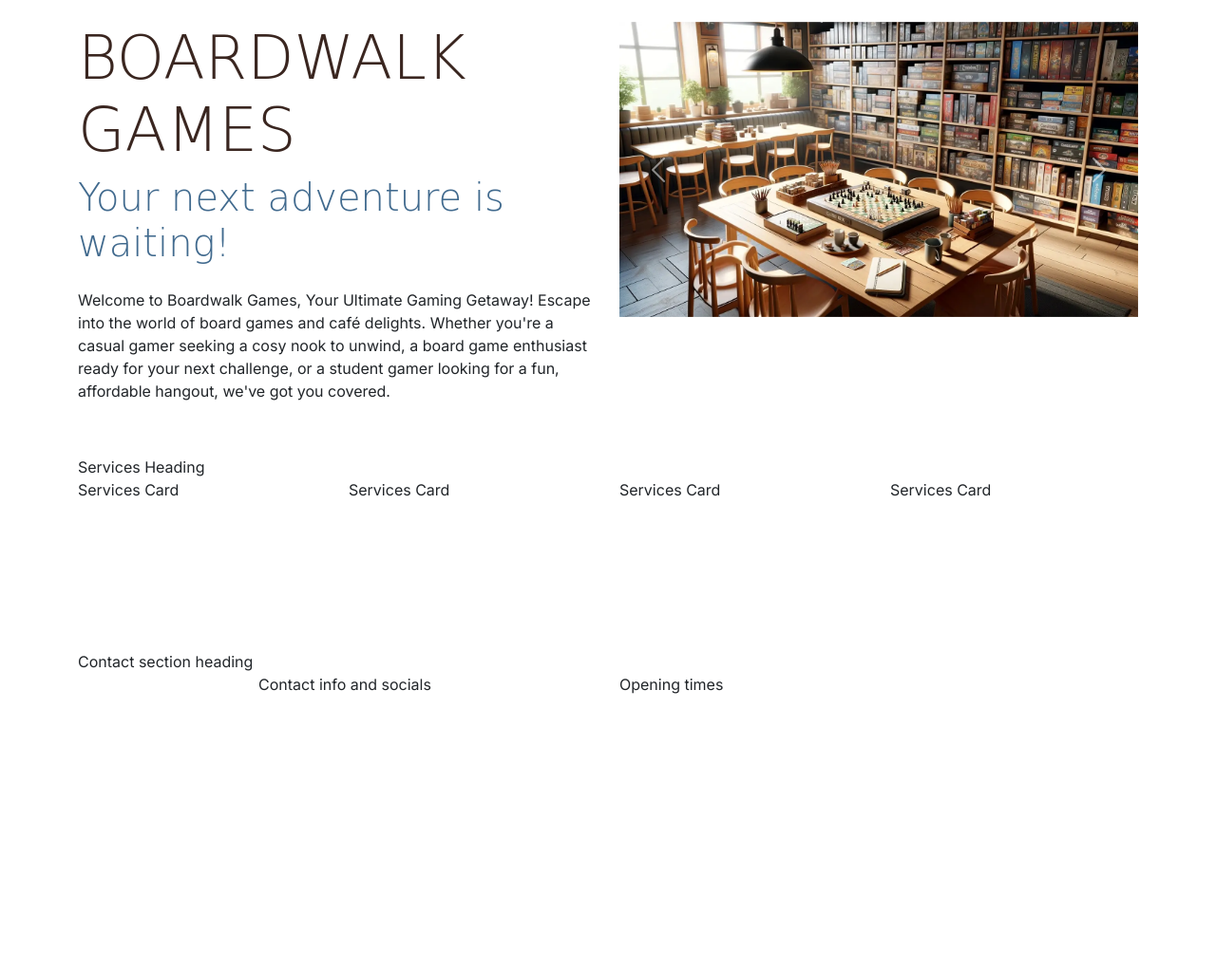
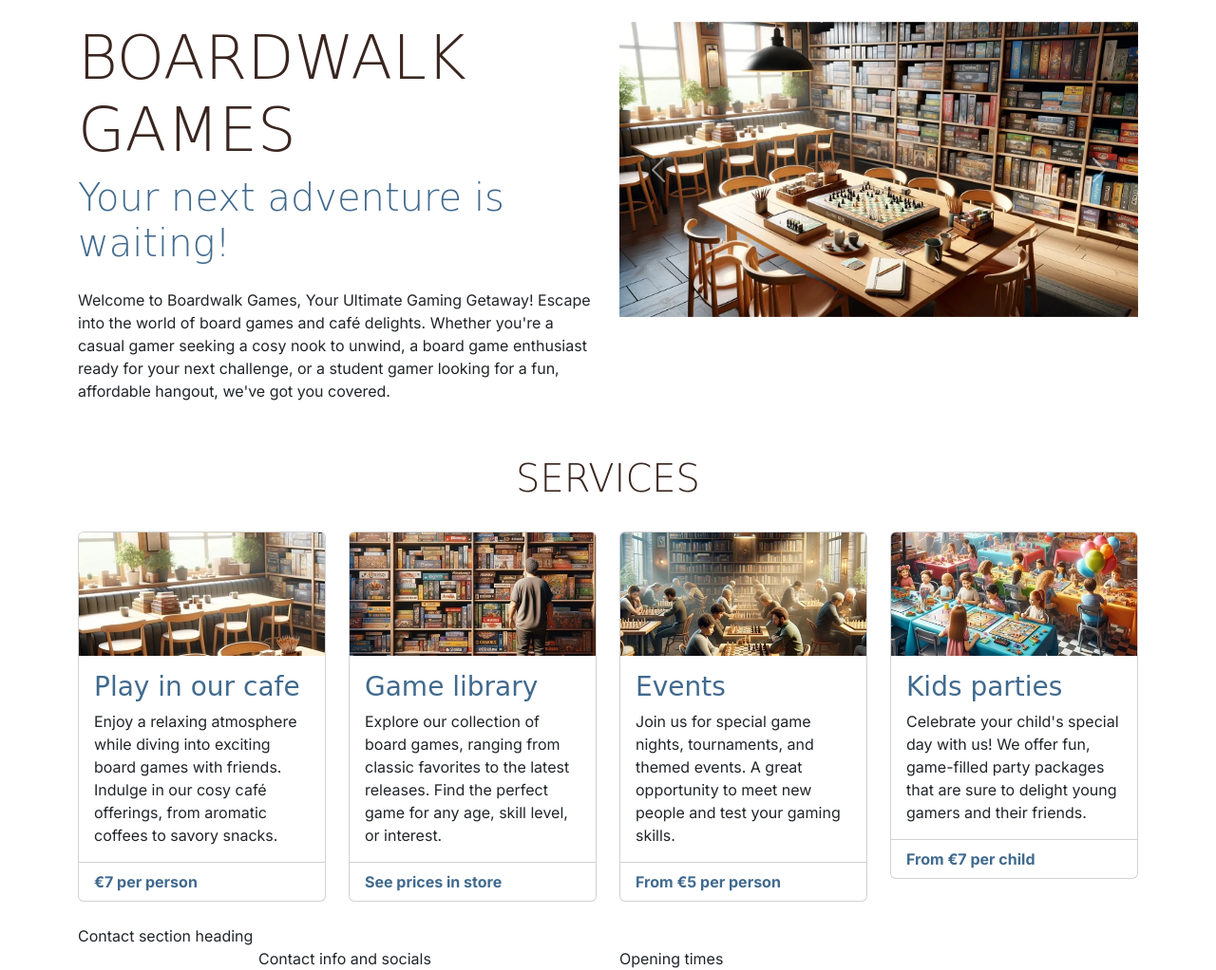
Before and after one commit to Dave-MK/boardwalk-games-project, a plain HTML site: page index.html in a window 1280 px wide. Shown: the part 67-1089 px from the top of the page at 95% size. Before the commit the page ends 800 px from the top, so only its background shows below. Drawn offline with nearby package versions, Linux system fonts and the light colour scheme; a web font is replaced by a local one.

Commit message:
Fix styles and structure in services section

```diff
--- a/assets/css/styles.css
+++ b/assets/css/styles.css
@@ -24,7 +24,15 @@ h2,
 h3 {
     font-family: var(--secondary-font);
     color: var(--primary-color);
+}
+
+h1,
+h2 {
     text-transform: uppercase;
+}
+
+h2 {
+    margin-bottom: 2rem;
 }
 
 .sub-heading-color {
@@ -52,6 +60,17 @@ h3 {
     font-family: var(--secondary-font);
 }
 
+/* Services styles */
+
+#services .card-footer {
+    font-weight: bold;
+    color: var(--highlight-color);
+    background-color: transparent;
+}
+
+#services .card {
+    margin-bottom: 1.5rem;
+}
 
 /* Grid Visualisation for Testing */
 
--- a/index.html
+++ b/index.html
@@ -88,14 +88,80 @@
     <!-- Main Section Elements -->
     <main>
         <!-- Services Section -->
-        <section class="container" id="services">
-            <div class="row">
-                <div class="col-12">Services Heading</div>
-                <div class="col-12 col-md-6 col-xl-3">Services Card</div>
-                <div class="col-12 col-md-6 col-xl-3">Services Card</div>
-                <div class="col-12 col-md-6 col-xl-3">Services Card</div>
-                <div class="col-12 col-md-6 col-xl-3">Services Card</div>
+        <section class="container services" id="services">
+          <div class="row">
+              <div class="col-12 text-center">
+                <h2 class="display-6">Services</h2>
             </div>
+            <div class="col-12 col-md-6 col-xl-3">
+                <div class="card">
+                    <img src="assets/images/services-1.webp" class="card-img-top"
+                        alt="Boardwalk games cafe table by a window, stacks of boardgames can be seen on the table" >
+                    <div class="card-body">
+                        <h3 class="card-title sub-heading-color">Play in our cafe</h3>
+                        <p class="card-text">
+                            Enjoy a relaxing atmosphere while diving into exciting board
+                            games with friends. Indulge in our cosy café offerings, from
+                            aromatic coffees to savory snacks.
+                        </p>
+                    </div>
+                    <div class="card-footer">
+                        <p class="mb-0">€7 per person</p>
+                    </div>
+                </div>
+            </div>
+            <div class="col-12 col-md-6 col-xl-3">
+                <div class="card">
+                    <img src="assets/images/services-2.webp" class="card-img-top"
+                        alt="Board games stacked in bookshelves, a man can be seen browsing the shelves" />
+                    <div class="card-body">
+                        <!-- bootstrap cards come as h5 by default, changed to h3 to fit project heading hierarchy -->
+                        <h3 class="card-title sub-heading-color">Game library</h3>
+                        <p class="card-text">
+                            Explore our collection of board games, ranging from classic
+                            favorites to the latest releases. Find the perfect game for
+                            any age, skill level, or interest.
+                        </p>
+                    </div>
+                    <div class="card-footer">
+                        <p class="mb-0">See prices in store</p>
+                    </div>
+                </div>
+            </div>
+            <div class="col-12 col-md-6 col-xl-3">
+                <div class="card">
+                    <img src="assets/images/services-3.webp" class="card-img-top">
+                    <div class="card-body">
+                        <h3 class="card-title sub-heading-color">Events</h3>
+                        <p class="card-text">
+                            Join us for special game nights, tournaments, and themed
+                            events. A great opportunity to meet new people and test your
+                            gaming skills.
+                        </p>
+                    </div>
+                    <div class="card-footer">
+                        <p class="mb-0">From €5 per person</p>
+                    </div>
+                </div>
+            </div>
+            <div class="col-12 col-md-6 col-xl-3">
+                <div class="card">
+                    <img src="assets/images/services-4.webp" class="card-img-top"
+                        alt="A kids party being held at Boardwalk Games" >
+                    <div class="card-body">
+                        <h3 class="card-title sub-heading-color">Kids parties</h3>
+                        <p class="card-text">
+                            Celebrate your child's special day with us! We offer fun,
+                            game-filled party packages that are sure to delight young
+                            gamers and their friends.
+                        </p>
+                    </div>
+                    <div class="card-footer">
+                        <p class="mb-0">From €7 per child</p>
+                    </div>
+                </div>
+            </div>
+          </div>
         </section>
     </main>
     <!-- Footer / Contact Section Elements -->
```
Also changed, not shown: game-library.html (+1 -1 lines).
